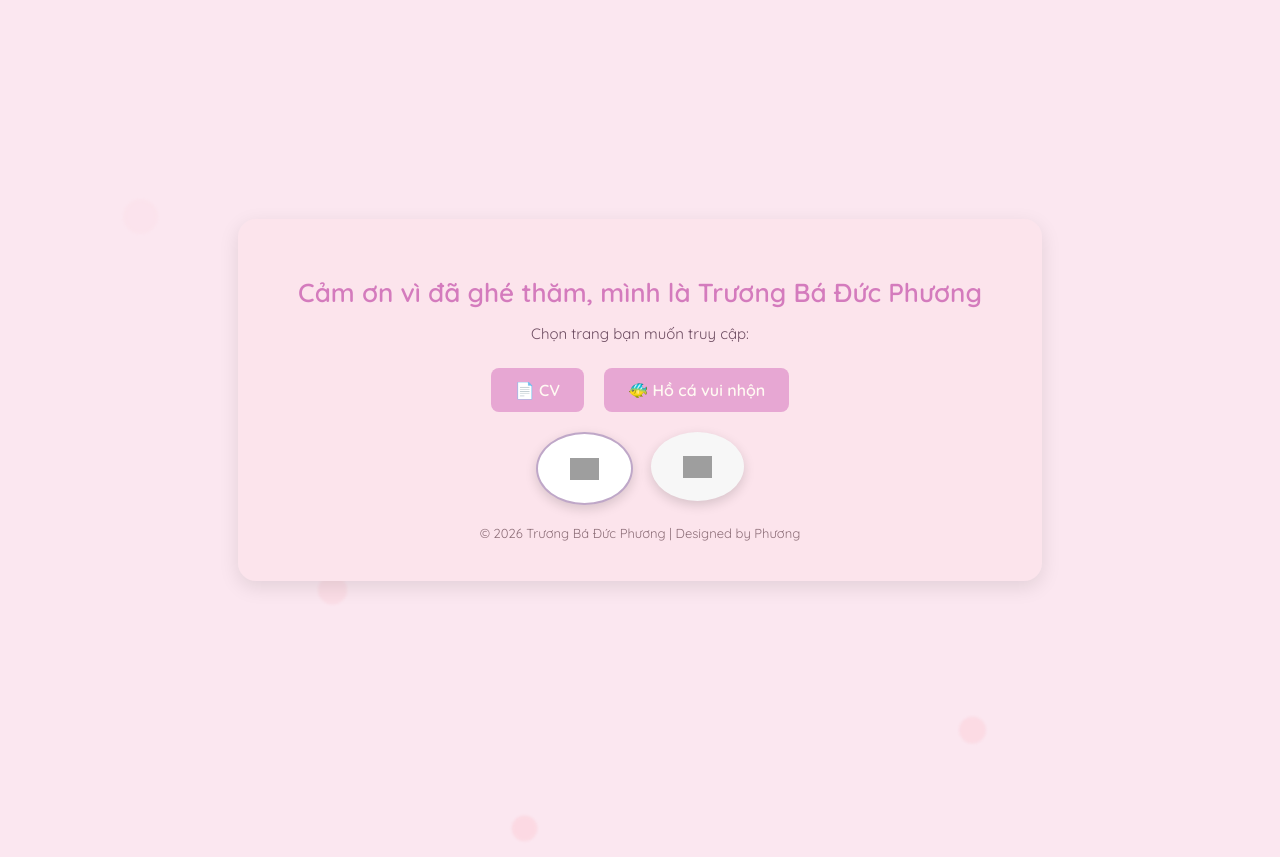
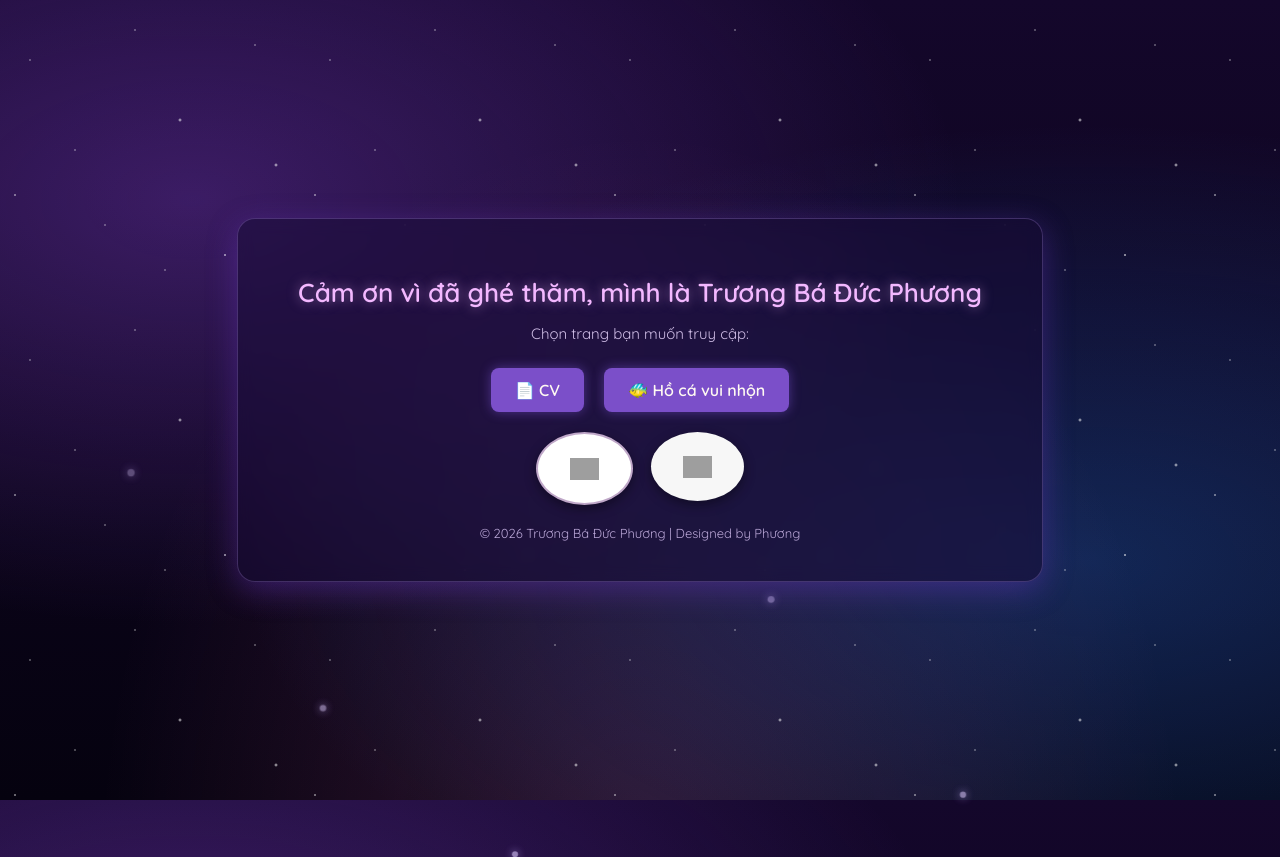
Before and after one commit to FuongIsReal/gitweb, a plain HTML site: page index.html in a window 1280 px wide. Drawn offline with Linux system fonts and the light colour scheme; grey boxes are pictures that could not be loaded.

Commit message:
Update style.css

```diff
--- a/style.css
+++ b/style.css
@@ -1,9 +1,14 @@
+
 body {
   margin: 0;
   padding: 0;
   font-family: 'Quicksand', sans-serif;
-  background: #fbe7f0;
-  color: #d889c2;
+  color: #e9d8ff;
+  background:
+    radial-gradient(ellipse at 15% 25%, rgba(140, 70, 220, 0.35), transparent 50%),
+    radial-gradient(ellipse at 85% 70%, rgba(40, 120, 230, 0.30), transparent 55%),
+    radial-gradient(ellipse at 50% 110%, rgba(255, 110, 200, 0.18), transparent 60%),
+    linear-gradient(180deg, #14072b 0%, #05020f 100%);
   display: flex;
   justify-content: center;
   align-items: center;
@@ -11,29 +16,59 @@ body {
   overflow: hidden;
 }
 
+/* Lớp sao lấp lánh phủ lên nền galaxy */
+body::before {
+  content: "";
+  position: fixed;
+  inset: 0;
+  pointer-events: none;
+  z-index: 0;
+  background-image:
+    radial-gradient(1px 1px at 10% 20%, #ffffff, transparent),
+    radial-gradient(1px 1px at 35% 75%, #ffffff, transparent),
+    radial-gradient(2px 2px at 60% 40%, rgba(255, 255, 255, 0.85), transparent),
+    radial-gradient(1px 1px at 85% 15%, #ffffff, transparent),
+    radial-gradient(1.5px 1.5px at 75% 85%, #ffffff, transparent),
+    radial-gradient(1px 1px at 45% 10%, #ffffff, transparent),
+    radial-gradient(2px 2px at 92% 55%, rgba(255, 255, 255, 0.85), transparent),
+    radial-gradient(1px 1px at 25% 50%, #ffffff, transparent),
+    radial-gradient(1px 1px at 55% 90%, #ffffff, transparent),
+    radial-gradient(1.5px 1.5px at 5% 65%, rgba(255, 255, 255, 0.8), transparent);
+  background-size: 300px 300px;
+  animation: twinkle 4s infinite alternate ease-in-out;
+}
 
+@keyframes twinkle {
+  from { opacity: 0.55; }
+  to   { opacity: 1; }
+}
+
+/* Bong bóng cũ đổi thành hạt sáng trôi lên như bụi sao */
 .bubble {
   position: absolute;
   bottom: -80px;
-  width: 25px;
-  height: 25px;
-  background: rgba(255, 182, 193, 0.4);
+  width: 6px;
+  height: 6px;
+  background: rgba(220, 200, 255, 0.8);
   border-radius: 50%;
-  animation: rise 6s infinite ease-in;
-  filter: blur(1px);
+  animation: rise 8s infinite ease-in;
+  box-shadow: 0 0 8px rgba(200, 170, 255, 0.9);
+  z-index: 1;
 }
 
 @keyframes rise {
-  0% { transform: translateY(0) scale(1); opacity: 0.7; }
+  0% { transform: translateY(0) scale(1); opacity: 0.8; }
   100% { transform: translateY(-110vh) scale(1.5); opacity: 0; }
 }
 
 .container {
   text-align: center;
-  background: #fce4ec;
+  background: rgba(25, 12, 55, 0.55);
+  border: 1px solid rgba(190, 150, 255, 0.25);
   padding: 40px 60px;
   border-radius: 18px;
-  box-shadow: 0 6px 20px rgba(0,0,0,0.1);
+  box-shadow: 0 8px 30px rgba(120, 60, 220, 0.35);
+  backdrop-filter: blur(8px);
   position: relative;
   z-index: 10;
 }
@@ -41,12 +76,13 @@ body {
 h1 {
   font-size: 26px;
   margin-bottom: 15px;
-  color: #d47bbd;
+  color: #f3b8ff;
+  text-shadow: 0 0 12px rgba(243, 184, 255, 0.5);
 }
 
 p {
   font-size: 15px;
-  color: #6d4c61;
+  color: #cfbde6;
   margin-bottom: 25px;
 }
 
@@ -60,24 +96,27 @@ p {
 
 a {
   text-decoration: none;
-  background-color: #e7a7d3;
+  background-color: #7b4fc9;
   color: #fffaf2;
   padding: 12px 24px;
   border-radius: 8px;
   font-weight: 600;
   transition: all 0.3s ease;
+  box-shadow: 0 0 12px rgba(150, 100, 255, 0.4);
 }
 
 a:hover {
-  background-color: #d383bd;
+  background-color: #9b6be0;
   transform: scale(1.08);
+  box-shadow: 0 0 18px rgba(190, 150, 255, 0.7);
 }
 
 footer {
   margin-top: 10px;
   font-size: 13px;
-  color: #8d6e78;
+  color: #b9a6d6;
 }
+
 .social {
   display: flex;
   gap: 18px;
@@ -95,7 +134,7 @@ footer {
   align-items: center;
   overflow: hidden;
   backdrop-filter: blur(4px);
-  box-shadow: 0 4px 12px rgba(0,0,0,0.15);
+  box-shadow: 0 4px 12px rgba(0, 0, 0, 0.4);
   transition: 0.3s ease;
 }
 
@@ -105,7 +144,7 @@ footer {
 
 .social .icon:hover {
   transform: scale(1.15);
-  box-shadow: 0 6px 18px rgba(0,0,0,0.25);
+  box-shadow: 0 6px 18px rgba(150, 100, 255, 0.6);
 }
 
 .social .ig {
```
